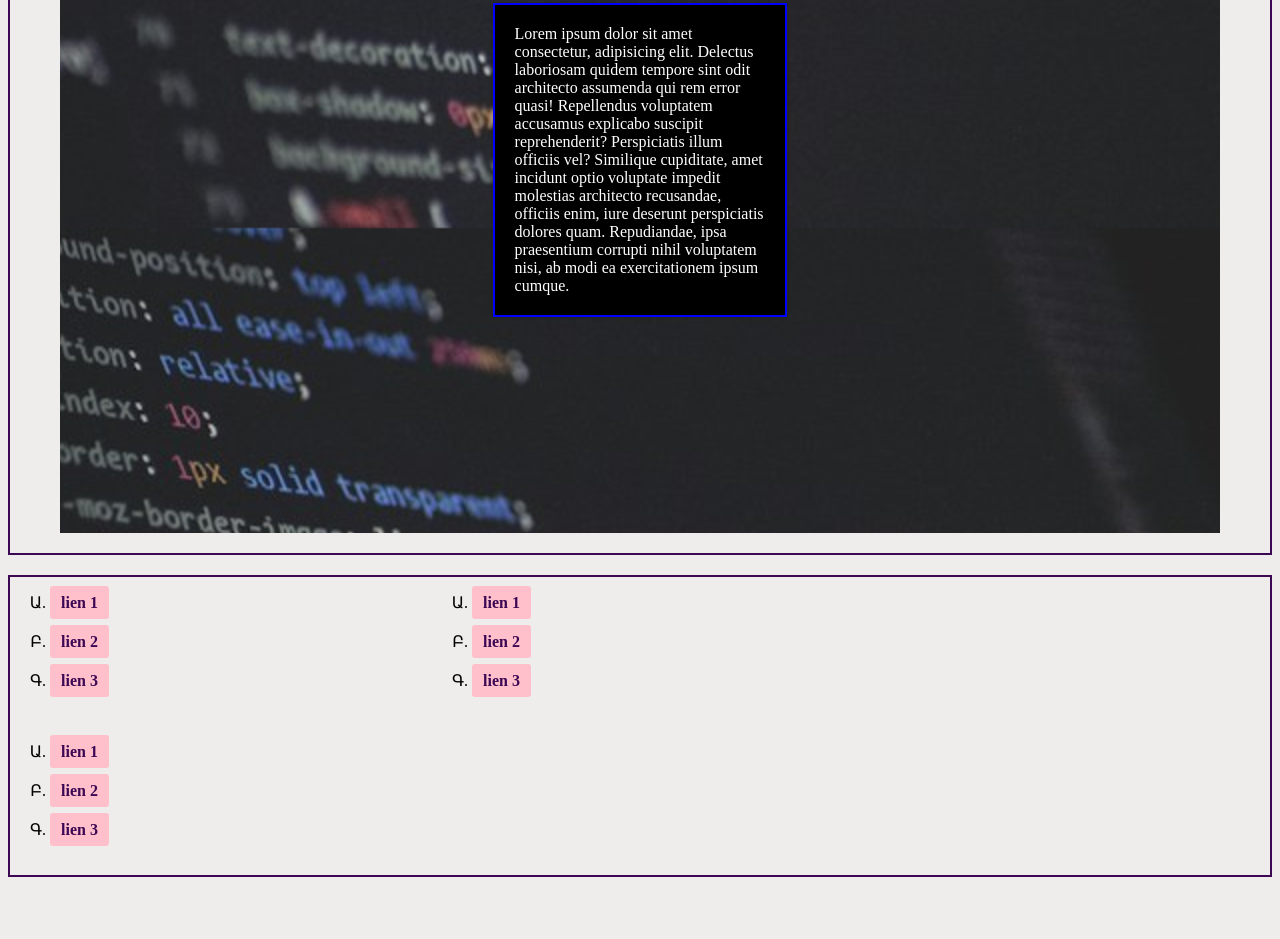
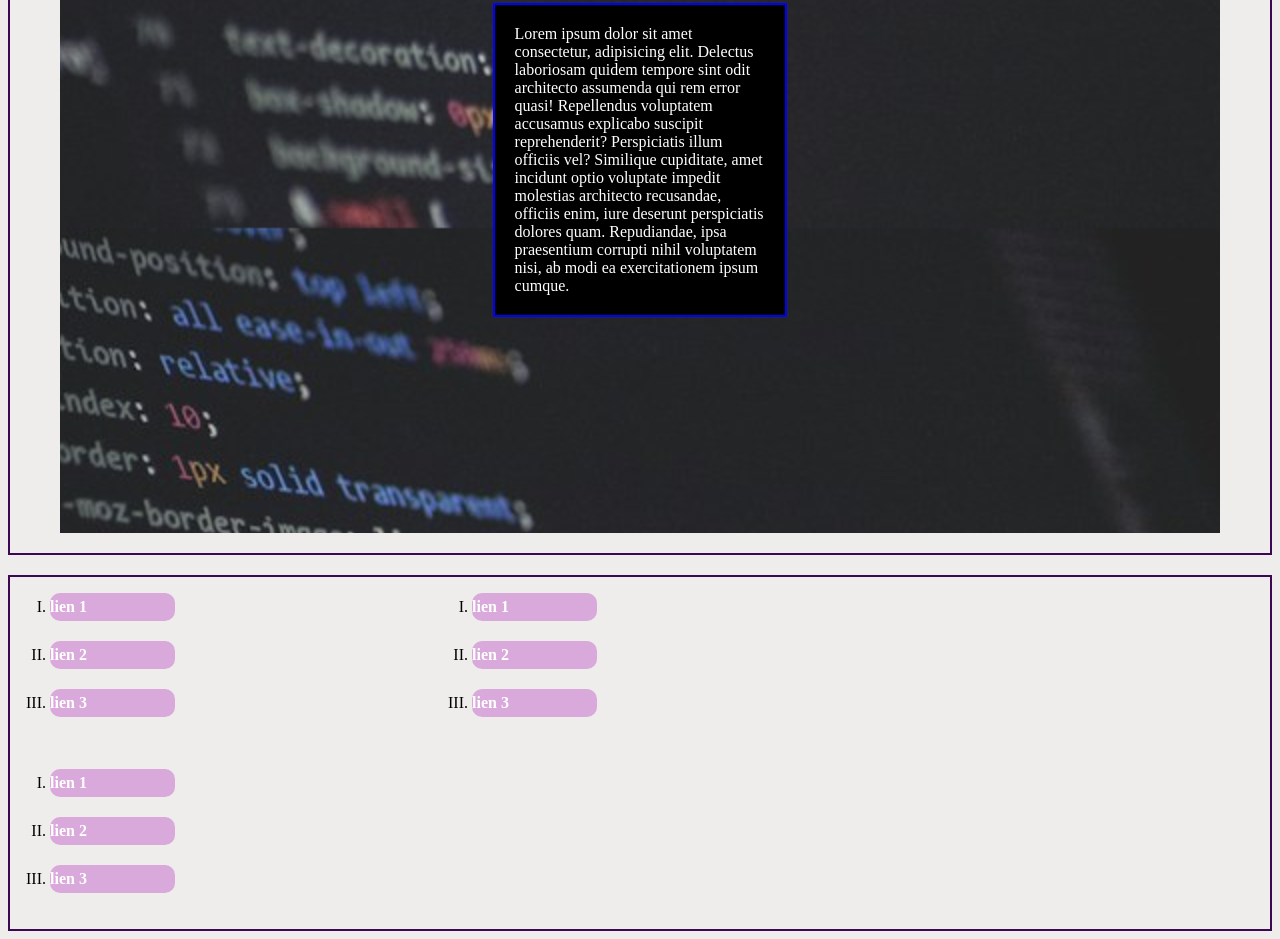
Before and after one commit to Sspartaks/10Mentionweb_Front, a plain HTML site: page 01_html_css/04_les_balises_de_misse_page.html in a window 1280 px wide. Shown: the part 1434-2373 px from the top of the page. Before the commit the page ends 2319 px from the top, so only its background shows below. Drawn offline with Linux system fonts and the light colour scheme.

Commit message:
HTML et CSS

```diff
--- a/01_html_css/assets/css/04_les_balises_de_misse_page.css
+++ b/01_html_css/assets/css/04_les_balises_de_misse_page.css
@@ -15,7 +15,7 @@ h1{
     color: #3c0753;
     font-size: 50px;
 }
-.navigation a
+.navigation a, div.pledepage ul li a
 {
     background-color: #D9A9DB;
     color: white;
@@ -68,16 +68,16 @@ div.pledepage {
 div.pledepage ul{
     display: inline-block;
     width: 30%;
-    list-style: armenian;
+    list-style:upper-roman;
 }
 div.pledepage ul li{
     margin-bottom: 20px;
 }
-div.pledepage ul li a {
+ /* {
     color: #3c0753;
     background-color: pink;
     padding: 8px 11px;
     border-radius: 3px;
     font-weight: bold;
     text-decoration: none;
-}
+} */
```
